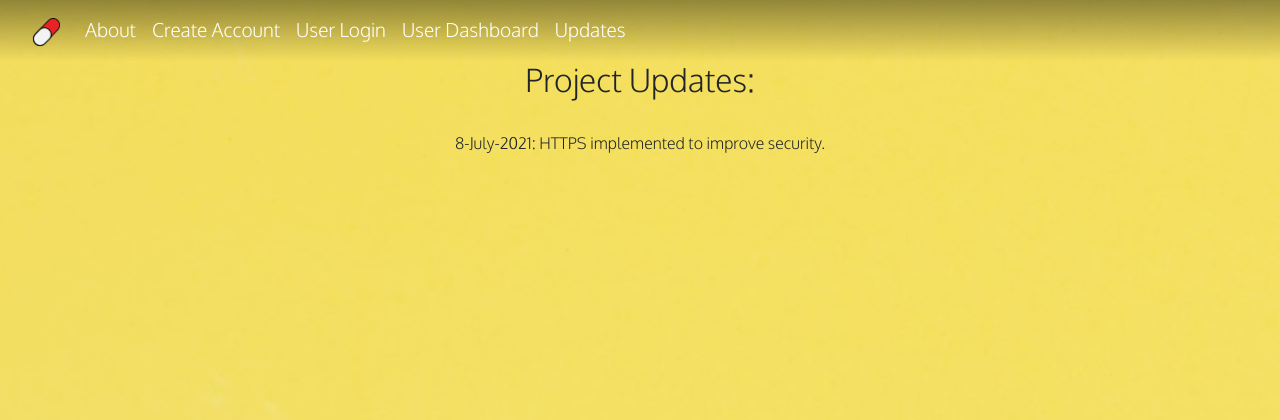
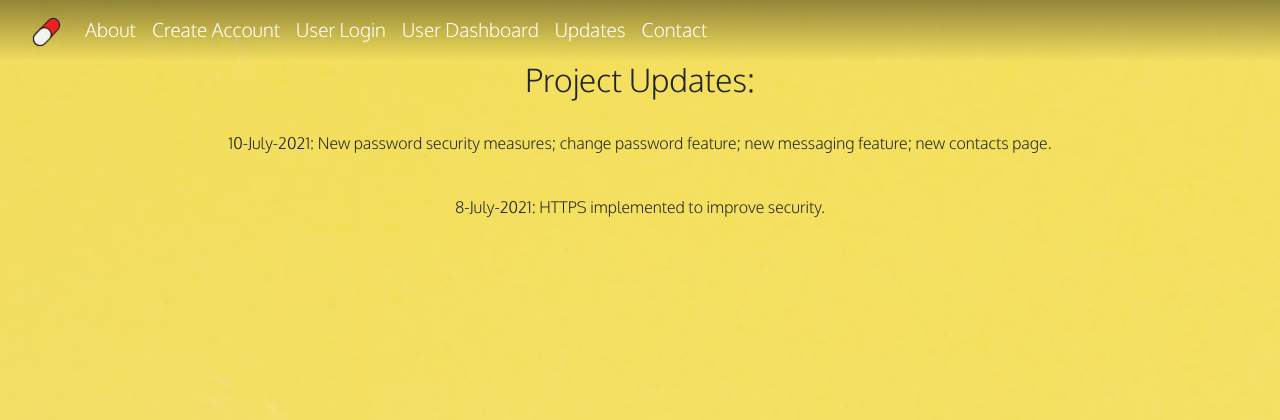
Before and after one commit to khanderz/MME-Calculator, a Flask app: page /updates in a window 1280 px wide. Shown: the top 420 px of the page. Run offline with Flask 2, Linux system fonts and the light colour scheme; some libraries are stand-ins or nearby versions.

Commit message:
new contacts page

```diff
--- a/server.py
+++ b/server.py
@@ -60,6 +60,15 @@ def updates_page():
     user = User.query.get(user_id)
 
     return render_template('updates.html', user=user, user_id=user_id)
+
+@app.route('/contact')
+def contacts_page():
+    """Render contacts page."""
+
+    user_id = session.get('user_id')
+    user = User.query.get(user_id)
+
+    return render_template('contact.html', user=user, user_id=user_id)
 
 
 @app.route('/message_page')
--- a/templates/base.html
+++ b/templates/base.html
@@ -77,6 +77,12 @@
     <li class="nav-item">
       <a class="nav-link" href="/updates">Updates</a>
     </li>
+
+    <li class="nav-item">
+      <a class="nav-link" href="/contact">Contact</a>
+    </li>
+
+
       </div>
     </nav>
 
--- a/templates/updates.html
+++ b/templates/updates.html
@@ -3,6 +3,9 @@
 {% block body %}
 
 <div class="text-center"><h2>Project Updates:</h2>
+<br>
+<p>10-July-2021: New password security measures; change password feature; new messaging feature; new contacts page.</p>
+
 <br>
 <p>8-July-2021: HTTPS implemented to improve security.</p>
 
```
Also changed, not shown: templates/contact.html (added, +21 -0 lines), templates/resources.html (+0 -13 lines).
